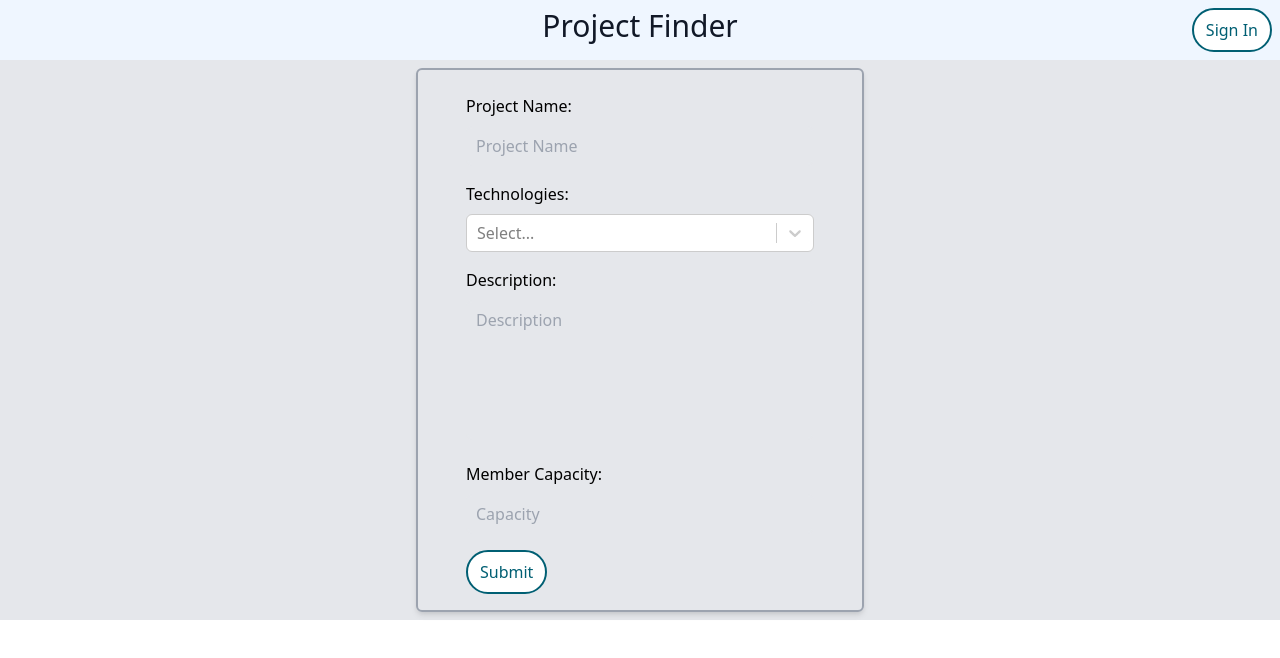
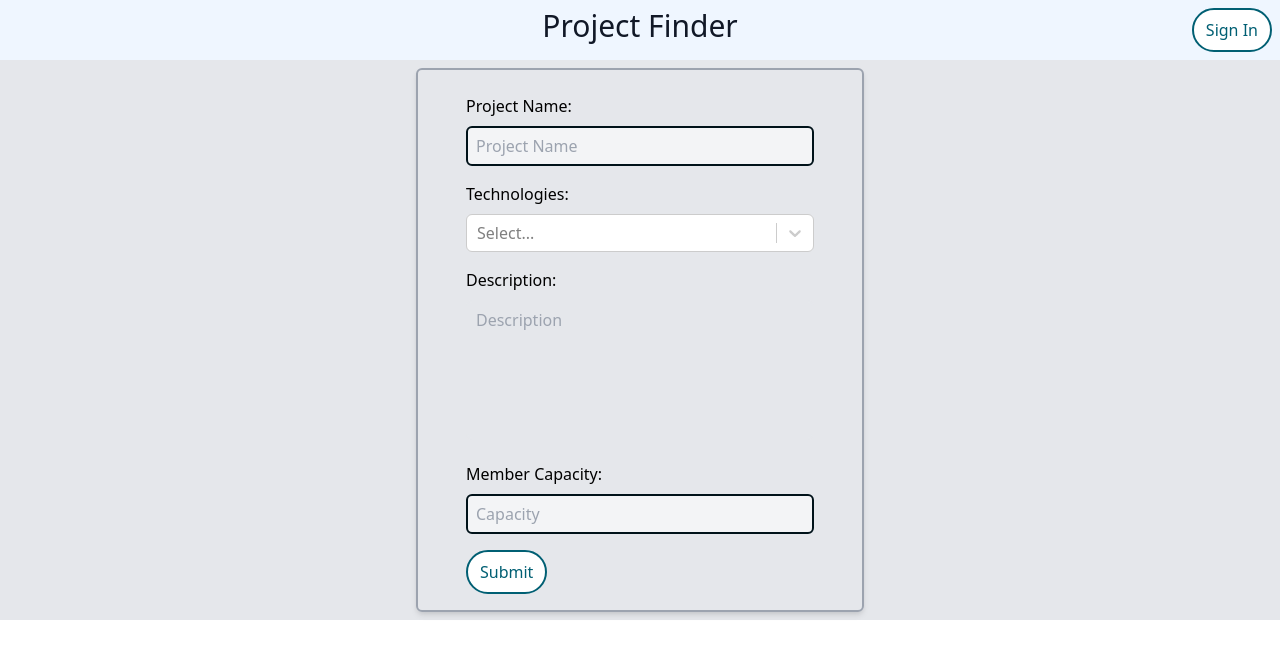
Before and after one commit to kiserd/OSU-CS467-Capstone-Project, a Next.js app in the folder portfolio-project-matching-app/: page /newProject in a window 1280 px wide. Shown: the top 658 px of the page. Built offline with nearby package versions, Linux system fonts and the light colour scheme; no server answers.

Commit message:
Update Input component styling

```diff
--- a/portfolio-project-matching-app/components/Input.module.css
+++ b/portfolio-project-matching-app/components/Input.module.css
@@ -1,15 +1,15 @@
 .text {
-    @apply w-full p-2 bg-gray-200 appearance-none border-2 border-gray-200 rounded-md text-gray-700 leading-tight focus:outline-none focus:bg-white focus:border-purple-500
+    @apply w-full p-2 bg-gray-100 appearance-none border-2 border-custom-cool-extraDark rounded-md text-gray-700 leading-tight focus:outline-none focus:bg-white focus:border-purple-500
 }
 
 .password {
-    @apply w-full p-2 bg-gray-200 appearance-none border-2 border-gray-200 rounded-md text-gray-700 leading-tight focus:outline-none focus:bg-white focus:border-purple-500
+    @apply w-full p-2 bg-gray-100 appearance-none border-2 border-custom-cool-extraDark rounded-md text-gray-700 leading-tight focus:outline-none focus:bg-white focus:border-purple-500
 }
 
 .email {
-    @apply w-full p-2 border-2 border-gray-600 text-gray-600 rounded-md hover:text-gray-900 hover:border-gray-900
+    @apply w-full p-2 border-2 border-custom-cool-extraDark text-gray-600 rounded-md hover:text-gray-900 hover:border-gray-900
 }
 
 .number {
-    @apply w-full p-2 bg-gray-200 appearance-none border-2 border-gray-200 rounded-md text-gray-700 leading-tight focus:outline-none focus:bg-white focus:border-purple-500
+    @apply w-full p-2 bg-gray-100 appearance-none border-2 border-custom-cool-extraDark rounded-md text-gray-700 leading-tight focus:outline-none focus:bg-white focus:border-purple-500
 }
```
